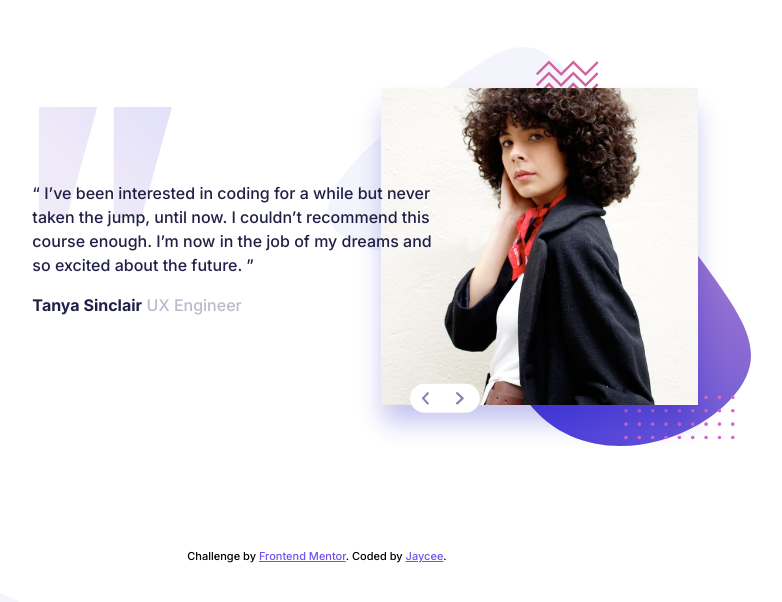
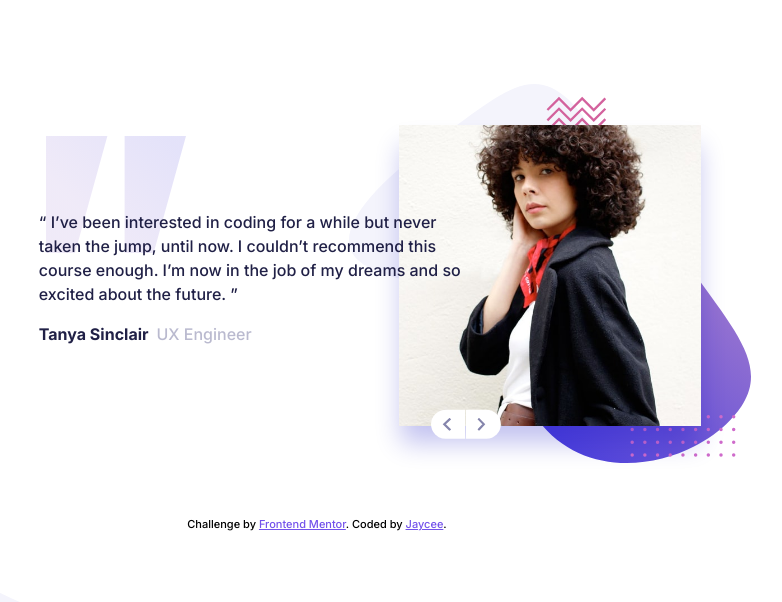
Before and after one commit to simplyJC/coding-bootcamp-testimonials-slider-master, a plain HTML site: page index.html in a window 1280 px wide. Shown: the part 106-708 px from the top of the page, without its empty margins (323-1105 px from the left). Drawn offline with Linux system fonts and the light colour scheme.

Commit message:
minor changes

```diff
--- a/app/js/main.js
+++ b/app/js/main.js
@@ -37,7 +37,7 @@ const navigation = () => {
         ${users[slide].feedback}</p>
     </blockquote>
     <figcaption class="slider__name-role toggle">
-        <span class="slider__name">${users[slide].name}</span>
+        <h1 class="slider__name">${users[slide].name}</h1>
         <cite class="slider__role">${users[slide].role}</cite>
     </figcaption>
     `;
@@ -49,7 +49,7 @@ previousButton.addEventListener('click', navigation);
 nextButton.addEventListener('click', navigation);
 
 document.addEventListener('keydown', function (event) {
-  const key = event.key; // "ArrowRight", "ArrowLeft", "ArrowUp", or "ArrowDown"
+  const key = event.key;
   console.log(key);
   const callback = {
     ArrowLeft: navigation,
--- a/app/scss/components/_slider.scss
+++ b/app/scss/components/_slider.scss
@@ -88,12 +88,14 @@
     flex-direction: column;
     padding: 1rem 0;
     @include media-query(large) {
-      display: block;
+       flex-direction: row;
+       gap: 0.5rem;
     }
   }
   &__name {
     font-weight: $fw-bold;
     color: $clr-primary-dark-blue;
+    font-size: 1rem;
   }
   &__role {
     font-weight: $fw-medium;
--- a/app/scss/layout/_body.scss
+++ b/app/scss/layout/_body.scss
@@ -9,26 +9,19 @@ body {
   justify-content: center;
   align-items: center;
   grid-template-rows: 1fr;
-  // background: url('/images/pattern-bg.svg') no-repeat, url('/images/pattern-curve.svg') no-repeat;
-  // background-position:  center 150px, bottom left;
-  // background-size: 300px 300px, 100%;
   background: url('/images/pattern-curve.svg') no-repeat;
-  background-position:   bottom left;
+  background-position: bottom left;
   background-size: 100%;
-  @include media-query (large){
+  @include media-query(large) {
     background-size: 50%;
   }
-
-
-
 }
 
 .wrapper {
   padding: 1rem;
-  @include media-query(large){
+  @include media-query(large) {
     width: 900px;
   }
-
 }
 
 //Footer
@@ -36,6 +29,9 @@ body {
   padding-top: 4rem;
   font-size: 11px;
   text-align: center;
+  @include media-query(large) {
+    padding-top: 0;
+  }
 }
 .attribution a {
   color: rgb(115, 82, 235);
```
Also changed, not shown: dist/main.css, 1 other file.
